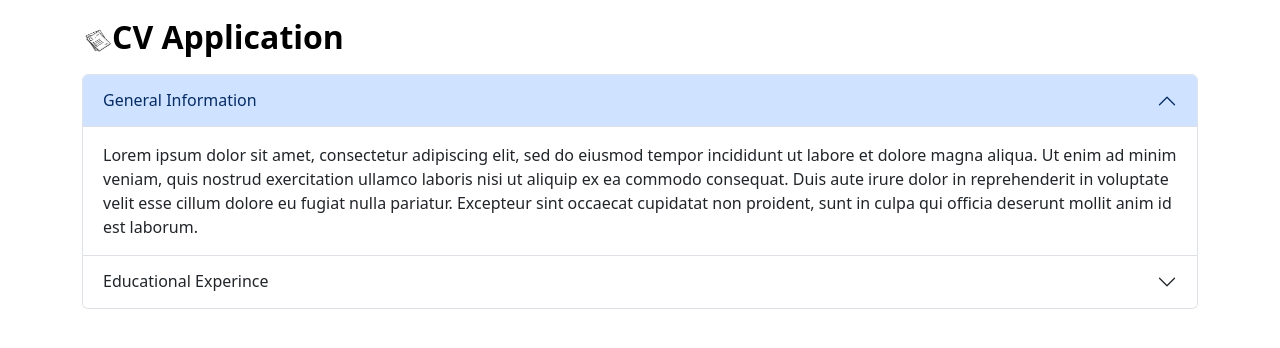
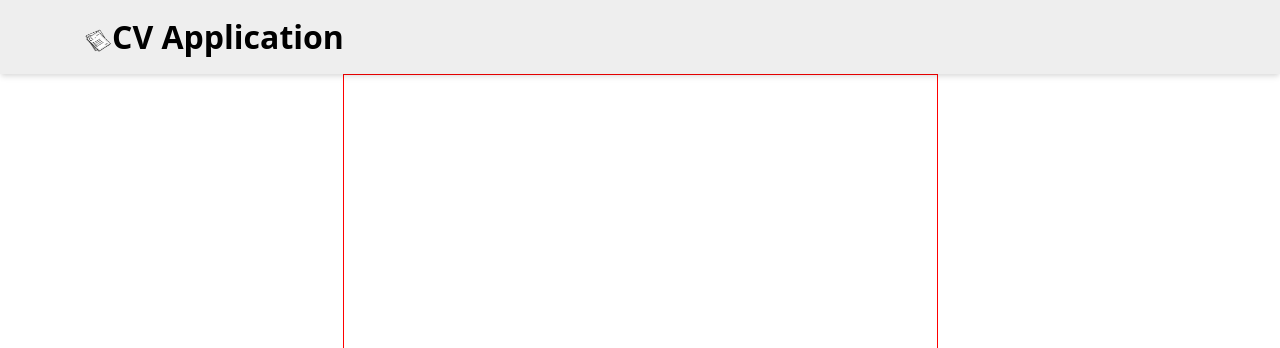
Before and after one commit to MwVc/cv-application, a React (Vite) app: page / in a window 1280 px wide. Shown: the top 348 px of the page. Built offline with nearby package versions, Linux system fonts and the light colour scheme.

Commit message:
change nav background and create A4 size div

```diff
--- a/src/App.css
+++ b/src/App.css
@@ -0,0 +1,7 @@
+#cv {
+  height: 842px;
+  width: 595px;
+  margin-left: auto;
+  margin-right: auto;
+  border: 1px red solid;
+}
--- a/src/App.jsx
+++ b/src/App.jsx
@@ -4,36 +4,7 @@ import { Accordion } from "react-bootstrap";
 import "bootstrap/dist/css/bootstrap.min.css";
 
 function App() {
-  return (
-    <div className="container">
-      <Accordion defaultActiveKey="0">
-        <Accordion.Item eventKey="0">
-          <Accordion.Header>General Information</Accordion.Header>
-          <Accordion.Body>
-            Lorem ipsum dolor sit amet, consectetur adipiscing elit, sed do
-            eiusmod tempor incididunt ut labore et dolore magna aliqua. Ut enim
-            ad minim veniam, quis nostrud exercitation ullamco laboris nisi ut
-            aliquip ex ea commodo consequat. Duis aute irure dolor in
-            reprehenderit in voluptate velit esse cillum dolore eu fugiat nulla
-            pariatur. Excepteur sint occaecat cupidatat non proident, sunt in
-            culpa qui officia deserunt mollit anim id est laborum.
-          </Accordion.Body>
-        </Accordion.Item>
-        <Accordion.Item eventKey="1">
-          <Accordion.Header>Educational Experince</Accordion.Header>
-          <Accordion.Body>
-            Lorem ipsum dolor sit amet, consectetur adipiscing elit, sed do
-            eiusmod tempor incididunt ut labore et dolore magna aliqua. Ut enim
-            ad minim veniam, quis nostrud exercitation ullamco laboris nisi ut
-            aliquip ex ea commodo consequat. Duis aute irure dolor in
-            reprehenderit in voluptate velit esse cillum dolore eu fugiat nulla
-            pariatur. Excepteur sint occaecat cupidatat non proident, sunt in
-            culpa qui officia deserunt mollit anim id est laborum.
-          </Accordion.Body>
-        </Accordion.Item>
-      </Accordion>
-    </div>
-  );
+  return <div className="container" id="cv"></div>;
 }
 
 export default App;
--- a/src/components/Nav/Nav.css
+++ b/src/components/Nav/Nav.css
@@ -0,0 +1,5 @@
+nav {
+  box-shadow: 0 4px 6px -1px rgba(0, 0, 0, 0.1),
+    0 2px 4px -1px rgba(0, 0, 0, 0.06);
+  background: rgb(238, 238, 238);
+}
```
